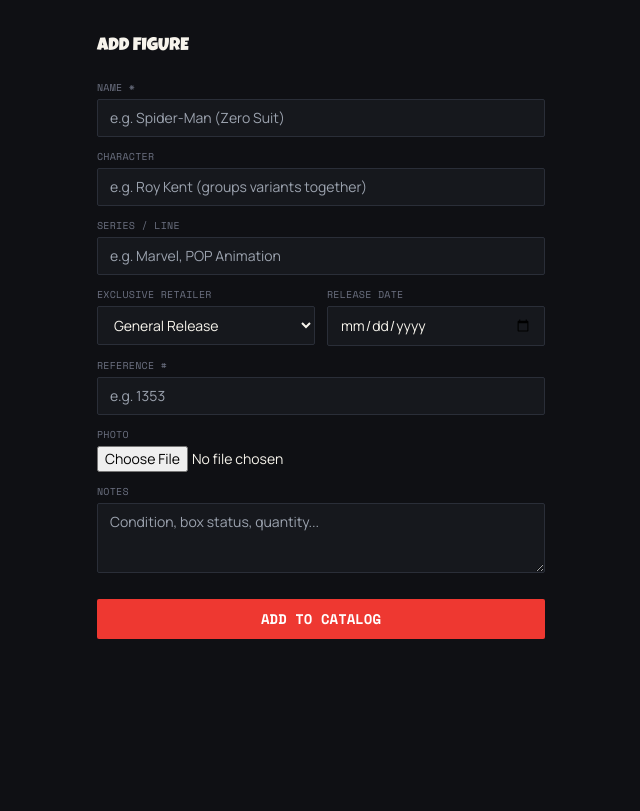
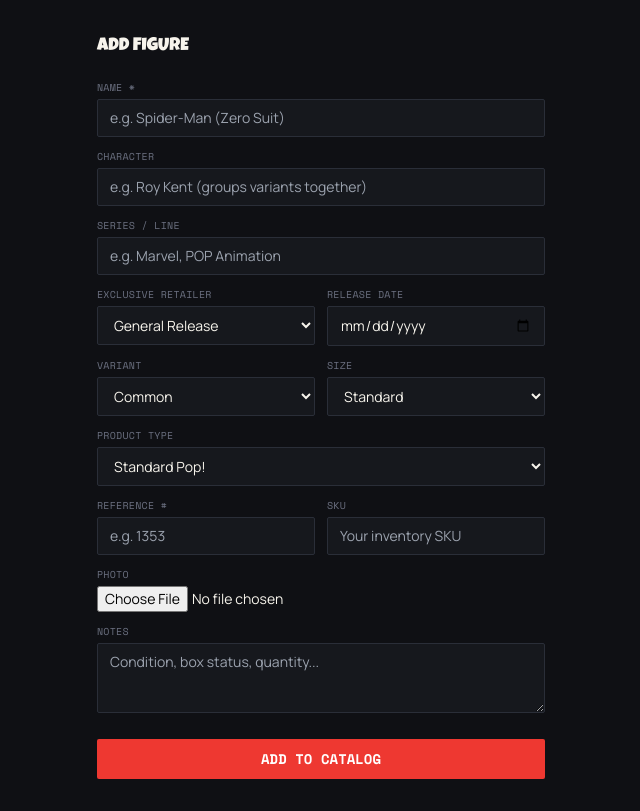
Before and after one commit to Aboutthepop/About-thy-pop, a Next.js app: page /figure/new in a window 1280 px wide. Shown: the whole page, without its empty margins (319-959 px from the left). Built offline with nearby package versions, Linux system fonts and the light colour scheme.

Commit message:
Update page.tsx

```diff
--- a/app/figure/[id]/page.tsx
+++ b/app/figure/[id]/page.tsx
@@ -2,7 +2,7 @@
 
 import { useEffect, useState } from 'react';
 import { useRouter, useParams } from 'next/navigation';
-import { RETAILERS } from '@/lib/types';
+import { RETAILERS, VARIANTS, SIZES, PRODUCT_TYPES } from '@/lib/types';
 import type { Figure } from '@/lib/types';
 
 const emptyForm = {
@@ -13,6 +13,10 @@ const emptyForm = {
   image_url: '',
   reference_number: '',
   character: '',
+  sku: '',
+  variant: 'Common',
+  size: 'Standard',
+  product_type: '',
   notes: '',
   status: 'owned' as const,
 };
@@ -39,6 +43,10 @@ export default function FigureFormPage() {
           image_url: data.image_url ?? '',
           reference_number: data.reference_number ?? '',
           character: data.character ?? '',
+          sku: data.sku ?? '',
+          variant: data.variant ?? 'Common',
+          size: data.size ?? 'Standard',
+          product_type: data.product_type ?? '',
           notes: data.notes ?? '',
           status: (data.status ?? 'owned') as any,
         })
@@ -136,6 +144,53 @@ export default function FigureFormPage() {
             </div>
           </div>
 
+          <div className="grid grid-cols-2 gap-3">
+            <div>
+              <label className="text-[10px] uppercase tracking-wide block mb-1 font-mono text-muted">Variant</label>
+              <select
+                className={inputCls}
+                value={form.variant}
+                onChange={(e) => setForm({ ...form, variant: e.target.value })}
+              >
+                {VARIANTS.map((v) => (
+                  <option key={v} value={v}>
+                    {v}
+                  </option>
+                ))}
+              </select>
+            </div>
+            <div>
+              <label className="text-[10px] uppercase tracking-wide block mb-1 font-mono text-muted">Size</label>
+              <select
+                className={inputCls}
+                value={form.size}
+                onChange={(e) => setForm({ ...form, size: e.target.value })}
+              >
+                {SIZES.map((s) => (
+                  <option key={s} value={s}>
+                    {s}
+                  </option>
+                ))}
+              </select>
+            </div>
+          </div>
+
+          <div>
+            <label className="text-[10px] uppercase tracking-wide block mb-1 font-mono text-muted">Product Type</label>
+            <select
+              className={inputCls}
+              value={form.product_type}
+              onChange={(e) => setForm({ ...form, product_type: e.target.value })}
+            >
+              {PRODUCT_TYPES.map((p) => (
+                <option key={p} value={p}>
+                  {p === '' ? 'Standard Pop!' : p}
+                </option>
+              ))}
+            </select>
+          </div>
+
+          <div className="grid grid-cols-2 gap-3">
             <div>
               <label className="text-[10px] uppercase tracking-wide block mb-1 font-mono text-muted">Reference #</label>
               <input
@@ -144,6 +199,16 @@ export default function FigureFormPage() {
                 onChange={(e) => setForm({ ...form, reference_number: e.target.value })}
                 placeholder="e.g. 1353"
               />
+            </div>
+            <div>
+              <label className="text-[10px] uppercase tracking-wide block mb-1 font-mono text-muted">SKU</label>
+              <input
+                className={inputCls}
+                value={form.sku}
+                onChange={(e) => setForm({ ...form, sku: e.target.value })}
+                placeholder="Your inventory SKU"
+              />
+            </div>
           </div>
 
           <div>
```
Lines whose indentation alone changed are shown as unchanged.
